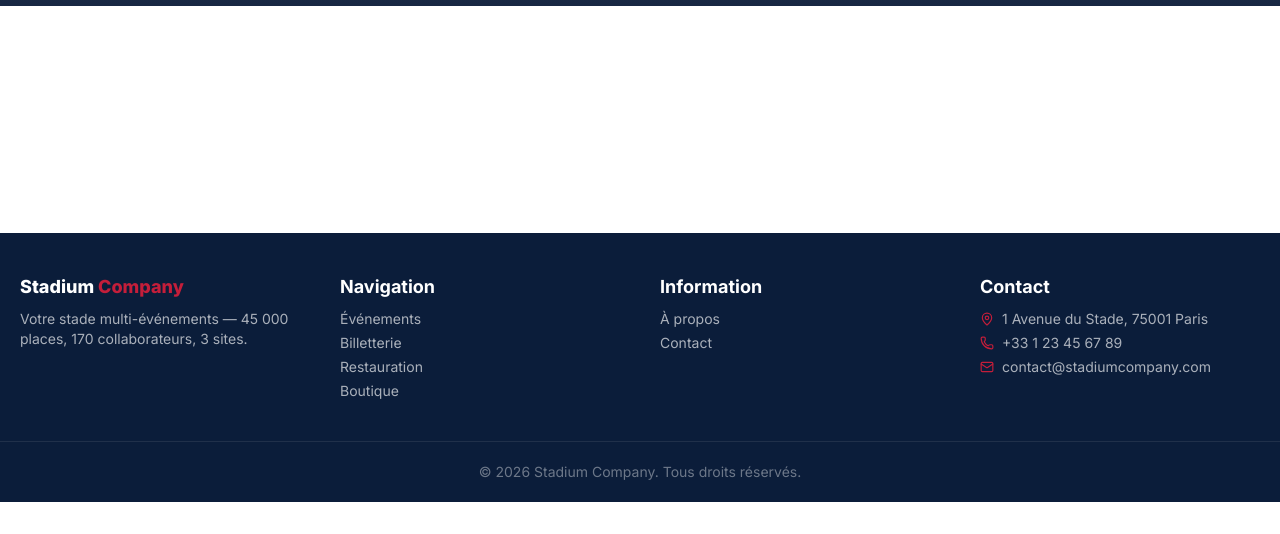
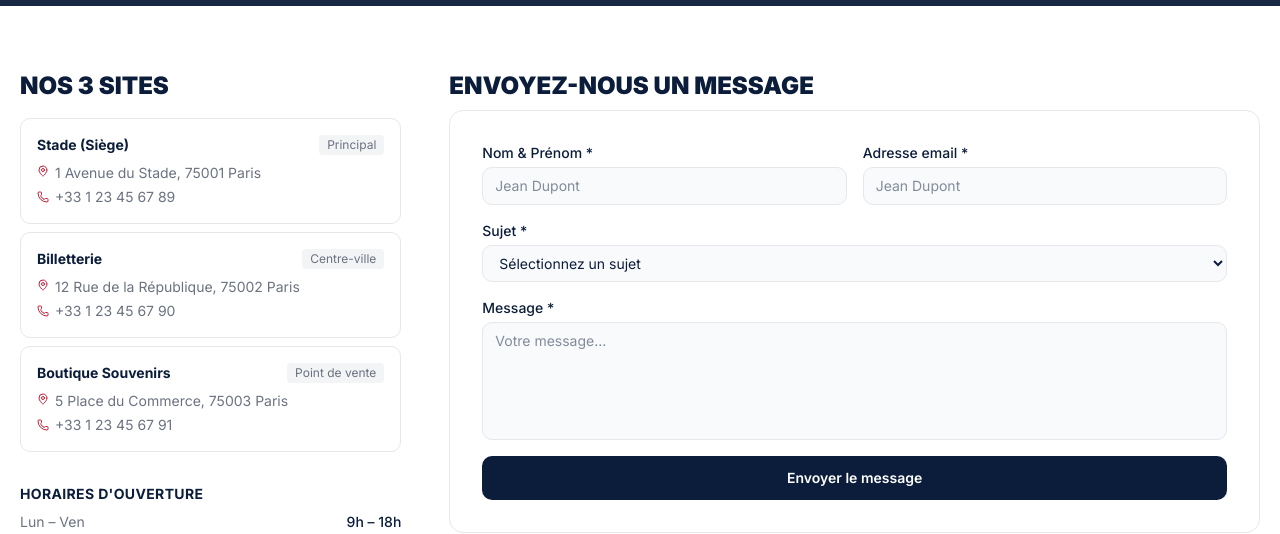
Before and after one commit to FlytziTv/stadium-company, a React (Vite) app in the folder frontend/: page /contact in a window 1280 px wide. Shown: the part 298-832 px from the top of the page. Before the commit the page ends 800 px from the top, so only its background shows below. Built offline with nearby package versions, Linux system fonts and the light colour scheme; grey boxes are pictures that could not be loaded.

Commit message:
feat: ajout des composants SiteCard et ContactForm, et intégration des informations de contact et horaires dans la page Contact

```diff
--- /dev/null
+++ b/frontend/src/components/card/SiteCard.tsx
@@ -0,0 +1,40 @@
+import { MapPin, Phone } from "lucide-react";
+
+export interface SiteCardProps {
+  name: string;
+  address: string;
+  phone: string;
+  type: string;
+}
+
+export default function SiteCard({
+  name,
+  address,
+  phone,
+  type,
+}: SiteCardProps) {
+  return (
+    <div
+      key={name}
+      className="border border-border rounded-lg p-4 flex flex-col gap-2"
+    >
+      <div className="flex items-start justify-between">
+        <h3 className="font-bold text-primary text-sm">{name}</h3>
+        <span className="text-xs bg-secondary text-muted-foreground px-2 py-0.5 rounded">
+          {type}
+        </span>
+      </div>
+
+      <div className="flex flex-col gap-1">
+        <p className="text-sm text-muted-foreground flex items-start gap-1.5">
+          <MapPin size={12} className="mt-0.5 shrink-0 text-accent" />
+          {address}
+        </p>
+        <p className="text-sm text-muted-foreground flex items-center gap-1.5">
+          <Phone size={12} className="text-accent" />
+          {phone}
+        </p>
+      </div>
+    </div>
+  );
+}
--- /dev/null
+++ b/frontend/src/components/form/ContactForm.tsx
@@ -0,0 +1,122 @@
+"use client";
+
+import { useState } from "react";
+import { CheckCircle } from "lucide-react";
+
+export default function ContactForm() {
+  const [sent, setSent] = useState(false);
+  const [form, setForm] = useState({
+    name: "",
+    email: "",
+    subject: "",
+    message: "",
+  });
+  return (
+    <div>
+      {sent ? (
+        <div className="border border-border rounded-xl p-10 text-center">
+          <CheckCircle size={40} className="text-green-500 mx-auto mb-3" />
+          <h3 className="text-2xl font-black text-primary mb-2">
+            MESSAGE ENVOYÉ
+          </h3>
+          <p className="text-muted-foreground">
+            Nous vous répondrons dans les plus brefs délais (sous 48h ouvrées).
+          </p>
+          <button
+            onClick={() => setSent(false)}
+            className="mt-4 text-accent font-semibold hover:underline"
+          >
+            Envoyer un autre message
+          </button>
+        </div>
+      ) : (
+        <div className="border border-border rounded-xl p-8 flex flex-col gap-4">
+          {/* Input Nom et adresse email */}
+          <div className="grid grid-cols-1 sm:grid-cols-2 gap-4">
+            <InputGroup
+              label="Nom & Prénom *"
+              value={form.name}
+              onChange={(e) => setForm({ ...form, name: e.target.value })}
+            />
+
+            <InputGroup
+              label="Adresse email *"
+              value={form.email}
+              onChange={(e) => setForm({ ...form, email: e.target.value })}
+            />
+          </div>
+
+          {/* Sujet selector */}
+          <div className="flex flex-col gap-1">
+            <label className="block text-sm font-medium text-primary">
+              Sujet *
+            </label>
+            <select
+              value={form.subject}
+              onChange={(e) => setForm({ ...form, subject: e.target.value })}
+              className="w-full border border-border rounded-lg px-3 py-2 text-sm focus:outline-none focus:ring-2 focus:ring-primary/30 bg-input-background"
+            >
+              <option value="">Sélectionnez un sujet</option>
+              <option>Billetterie</option>
+              <option>Réservation restaurant</option>
+              <option>Partenariat / Sponsoring</option>
+              <option>Presse / Médias</option>
+              <option>Autre demande</option>
+            </select>
+          </div>
+
+          {/* Message */}
+          <div className="flex flex-col gap-1">
+            <label className="block text-sm font-medium text-primary">
+              Message *
+            </label>
+            <textarea
+              rows={5}
+              placeholder="Votre message..."
+              value={form.message}
+              onChange={(e) => setForm({ ...form, message: e.target.value })}
+              className="w-full border border-border rounded-lg px-3 py-2 text-sm focus:outline-none focus:ring-2 focus:ring-primary/30 bg-input-background resize-none"
+            />
+          </div>
+
+          {/* Bouton envoyer */}
+          <button
+            onClick={() =>
+              form.name &&
+              form.email &&
+              form.subject &&
+              form.message &&
+              setSent(true)
+            }
+            className="w-full text-sm bg-primary text-white py-3 rounded-lg font-semibold hover:bg-primary/90 transition"
+          >
+            Envoyer le message
+          </button>
+        </div>
+      )}
+    </div>
+  );
+}
+
+function InputGroup({
+  label,
+  value,
+  onChange,
+}: {
+  label: string;
+  value: string;
+  onChange: (e: React.ChangeEvent<HTMLInputElement>) => void;
+}) {
+  return (
+    <div className="flex flex-col gap-1">
+      <label className="block text-sm font-medium text-primary ">{label}</label>
+      <input
+        type="text"
+        placeholder="Jean Dupont"
+        value={value}
+        onChange={onChange}
+        className="w-full border border-border rounded-lg px-3 py-2 text-sm focus:outline-none focus:ring-2 focus:ring-primary/30 bg-input-background"
+      />
+    </div>
+  );
+}
--- a/frontend/src/lib/data.ts
+++ b/frontend/src/lib/data.ts
@@ -3,6 +3,7 @@ import type { EventsCardProps } from "../components/card/EventsCard";
 import type { ServicesCardProps } from "../components/card/ServicesCard";
 import type { ActualitésCardProps } from "../components/card/ActualitésCard";
 import type { ProduitCardProps } from "../components/card/ProduitCard";
+import type { SiteCardProps } from "../components/card/SiteCard";
 
 export const stats = [
   { value: "45 000", label: "Places" },
@@ -179,3 +180,30 @@ export const produits: ProduitCardProps[] = [
     imageSrc: "https://m.media-amazon.com/images/I/41xGWOUzLXL.jpg",
   },
 ];
+
+export const sites: SiteCardProps[] = [
+  {
+    name: "Stade (Siège)",
+    address: "1 Avenue du Stade, 75001 Paris",
+    phone: "+33 1 23 45 67 89",
+    type: "Principal",
+  },
+  {
+    name: "Billetterie",
+    address: "12 Rue de la République, 75002 Paris",
+    phone: "+33 1 23 45 67 90",
+    type: "Centre-ville",
+  },
+  {
+    name: "Boutique Souvenirs",
+    address: "5 Place du Commerce, 75003 Paris",
+    phone: "+33 1 23 45 67 91",
+    type: "Point de vente",
+  },
+];
+
+export const horaires = [
+  { day: "Lun – Ven", hours: "9h – 18h" },
+  { day: "Samedi", hours: "10h – 16h" },
+  { day: "Jours d'événement", hours: "Selon programme" },
+];
--- a/frontend/src/pages/Contact.tsx
+++ b/frontend/src/pages/Contact.tsx
@@ -1,4 +1,7 @@
 import TitlePage from "../components/pages/TitlePage";
+import { horaires, sites } from "../lib/data";
+import SiteCard from "../components/card/SiteCard";
+import ContactForm from "../components/form/ContactForm";
 
 function Contact() {
   return (
@@ -9,6 +12,50 @@ function Contact() {
         title="Contact"
         description="Nous sommes à votre disposition"
       />
+
+      <div className="max-w-350 mx-auto px-5 py-16 grid grid-cols-1 lg:grid-cols-3 gap-12">
+        {/* Infos */}
+        <div className="flex flex-col gap-8">
+          <div className="flex flex-col gap-4">
+            <h2 className="text-2xl font-black text-primary">
+              NOS {sites.length} SITES
+            </h2>
+            <div className="flex flex-col gap-2">
+              {sites.map(({ name, address, phone, type }) => (
+                <SiteCard
+                  name={name}
+                  address={address}
+                  phone={phone}
+                  type={type}
+                />
+              ))}
+            </div>
+          </div>
+
+          {/* Horaires d'ouverture */}
+          <div className="flex flex-col gap-2">
+            <h3 className="font-bold text-primary text-sm uppercase tracking-wide">
+              Horaires d'ouverture
+            </h3>
+
+            <div className="text-sm text-muted-foreground flex flex-col gap-1">
+              {horaires.map(({ day, hours }) => (
+                <div className="flex justify-between" key={day}>
+                  <span>{day}</span>
+                  <span className="font-medium text-foreground">{hours}</span>
+                </div>
+              ))}
+            </div>
+          </div>
+        </div>
+
+        <div className="lg:col-span-2 flex flex-col gap-2">
+          <h3 className="text-2xl font-black text-primary">
+            ENVOYEZ-NOUS UN MESSAGE
+          </h3>
+          <ContactForm />
+        </div>
+      </div>
     </main>
   );
 }
```
